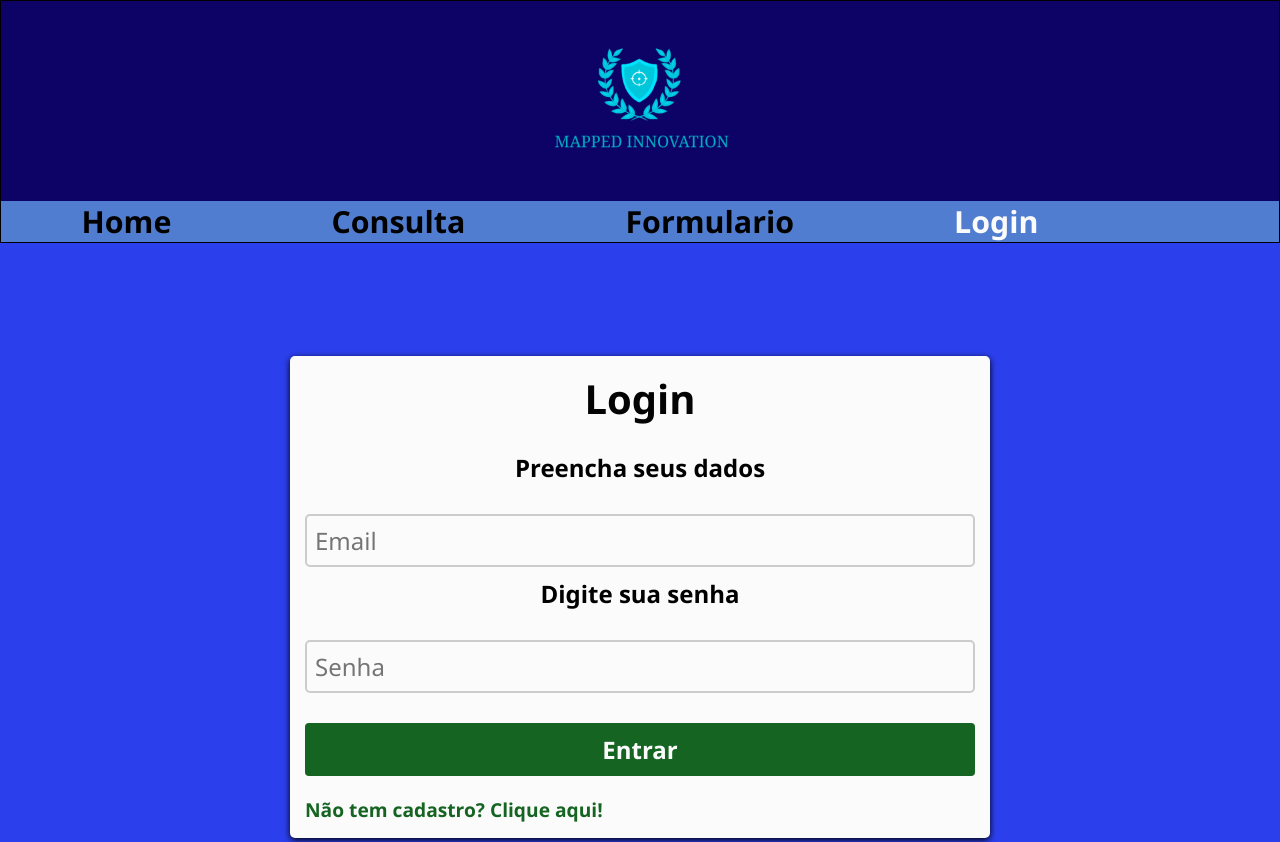
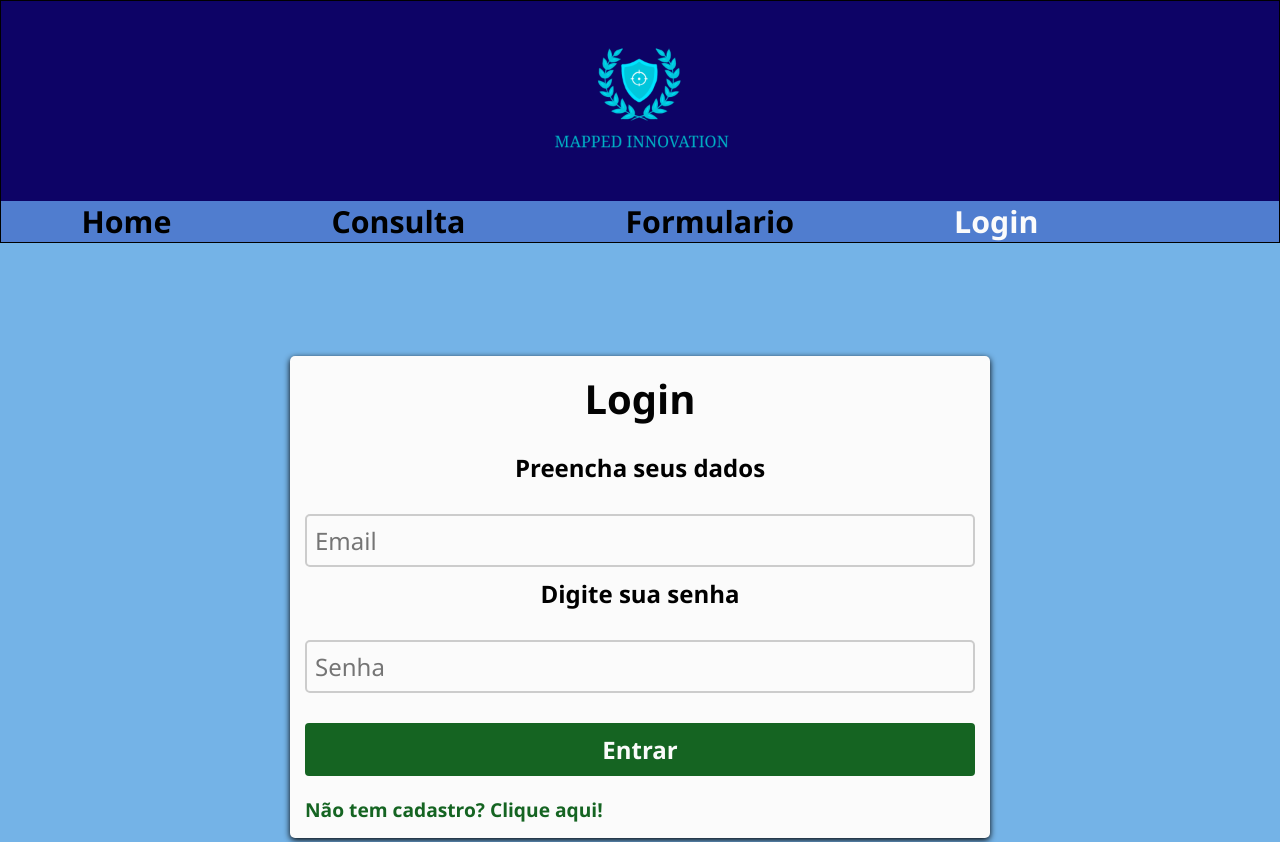
Before and after one commit to Miguel-Fr3/Gs_RWD, a Next.js app: page /login in a window 1280 px wide. Shown: the top 842 px of the page. Built offline with nearby package versions, Linux system fonts and the light colour scheme.

Commit message:
Alterando cores do login

```diff
--- a/src/app/login/login.scss
+++ b/src/app/login/login.scss
@@ -1,5 +1,5 @@
 body .login{
-    background-color: #2c3fec;
+    background-color: #74b3e7;
     top: 0;
     left: 0;
     width: 100%;
```
